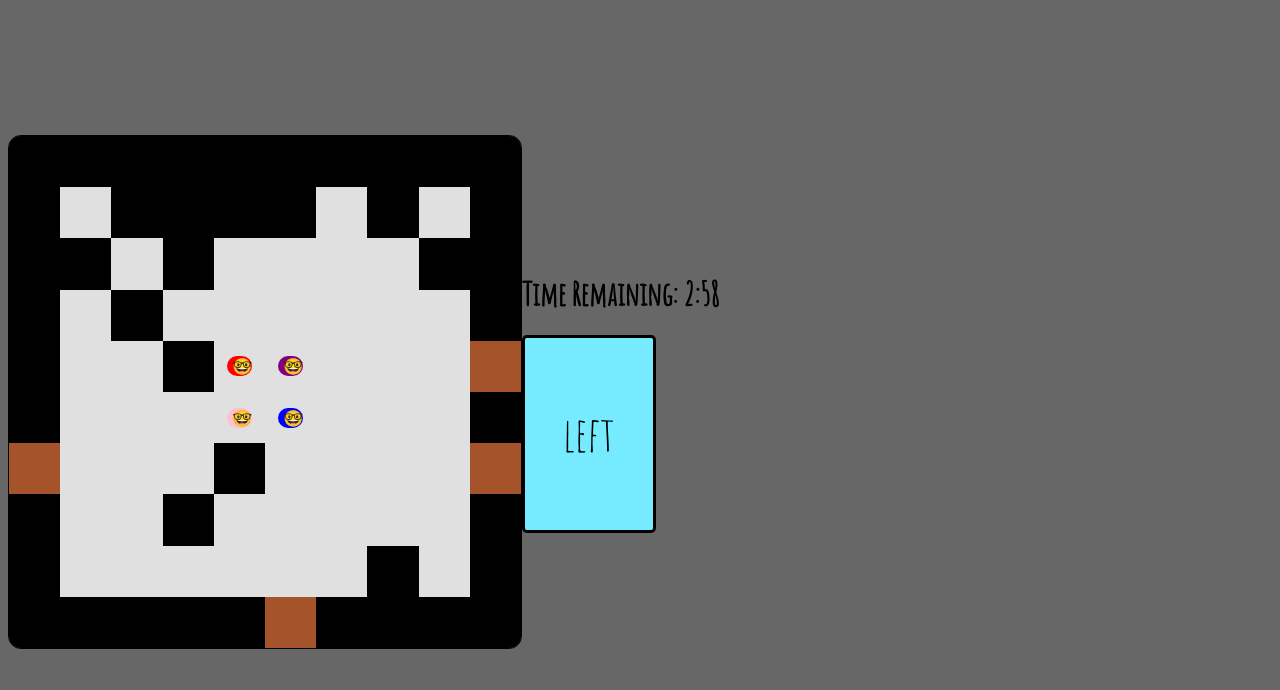
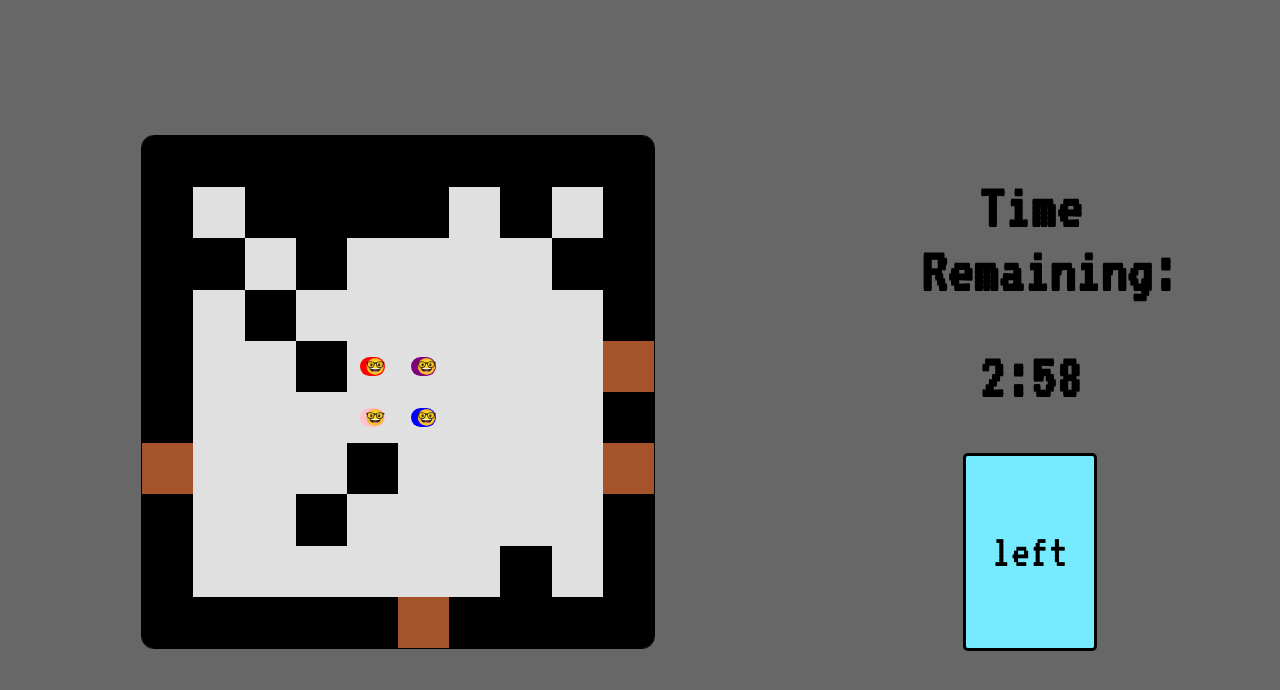
Before and after one commit to Cparusso/party-poopers, a React (Create React App) app: page / in a window 1280 px wide. Both pictures are taken after a click on the button "Start". Shown: the top 690 px of the page. Built offline with nearby package versions, Linux system fonts and the light colour scheme.

Commit message:
Adjusted some basic styling on the game screen

```diff
--- a/public/index.html
+++ b/public/index.html
@@ -3,7 +3,8 @@
   <head>
     <meta charset="utf-8" />
     <link rel="shortcut icon" href="%PUBLIC_URL%/favicon.ico" />
-    <link href="https://fonts.googleapis.com/css?family=Amatic+SC" rel="stylesheet">
+    <link href="https://fonts.googleapis.com/css?family=VT323&display=swap" rel="stylesheet">
+    <!-- <link href="https://fonts.googleapis.com/css?family=Amatic+SC" rel="stylesheet"> -->
     <!-- <link href="https://fonts.googleapis.com/css?family=Comfortaa" rel="stylesheet"> -->
     <meta
       name="viewport"
--- a/src/components/Home.js
+++ b/src/components/Home.js
@@ -51,7 +51,7 @@ class Home extends Component {
               quit={ this.togglePlaying }
               toggleWin={ this.toggleWin }
               />
-            <div>
+            <div id="game-info-section">
               <Timer
                 win={win}
               />
--- a/src/components/Timer.js
+++ b/src/components/Timer.js
@@ -1,4 +1,6 @@
 import React, { Component } from 'react'
+
+import './styles/timer.css'
 
 export default class Timer extends Component {
     state = {
@@ -34,12 +36,27 @@ export default class Timer extends Component {
 
     display = (minutes, seconds, win) => {
         if (win) {
-            return <h1>You Win!</h1>
+            clearInterval(this.myInterval)
+            return (
+                <div>
+                    <h1>You Win!</h1>
+                    <h1>{minutes}:{seconds < 10 ? `0${seconds}` : seconds}</h1>
+                </div>
+            )
         } else {
             if (minutes === 0 && seconds === 0) {
-                return <h1>Busted!</h1>
+                return (
+                    <div>
+                        <h1>Busted!</h1>
+                    </div>
+                )
             } else {
-                return <h1>Time Remaining: {minutes}:{seconds < 10 ? `0${seconds}` : seconds}</h1>
+                return (
+                    <div>
+                        <h1>Time Remaining:</h1>
+                        <h1>{minutes}:{seconds < 10 ? `0${seconds}` : seconds}</h1>
+                    </div>
+                )
             }
         }
     }
@@ -47,7 +64,7 @@ export default class Timer extends Component {
     render() {
         const { minutes, seconds } = this.state
         return (
-            <div>
+            <div id="display">
                 { this.display(minutes, seconds, this.props.win) }
             </div>
         )
--- a/src/components/styles/home.css
+++ b/src/components/styles/home.css
@@ -14,7 +14,8 @@
   background-color: #676767;
   border: none;
   outline: none;
-  font-family: 'Amatic SC', cursive;
+  font-family: 'VT323', monospace;
+  /* font-family: 'Amatic SC', cursive; */
 }
 
 .game-button:hover {
@@ -31,4 +32,11 @@
   display: flex;
   flex-direction: row;
   align-items: center;
+  justify-content: space-around;
 }
+
+#game-info-section {
+  display: flex;
+  flex-direction: column;
+  align-items: center;
+}
--- /dev/null
+++ b/src/components/styles/timer.css
@@ -0,0 +1,5 @@
+#display {
+    font-size: 2em;
+    text-align: center;
+    width: 17vw;
+}
--- a/src/index.css
+++ b/src/index.css
@@ -1,5 +1,6 @@
 body {
   background-color: #00000098;
-  font-family: 'Amatic SC', cursive;
+  font-family: 'VT323', monospace;
+  /* font-family: 'Amatic SC', cursive; */
   /* font-family: 'Comfortaa', cursive; */
 }
```
